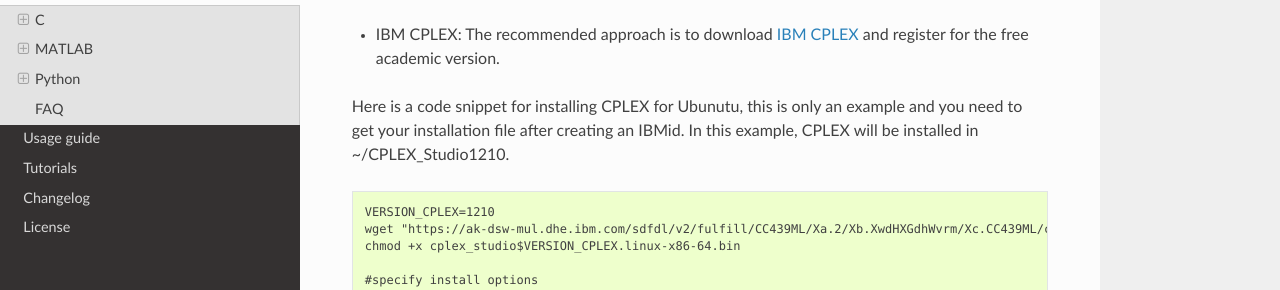
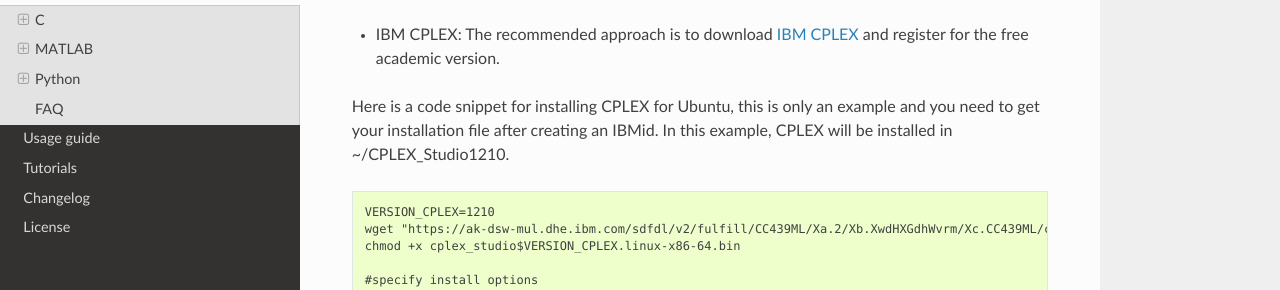
Before and after one commit to marouenbg/VFFVA, a Sphinx documentation site: the page built from docs/install/index.md, in a window 1280 px wide and 900 px high, scrolled down 1009 px. Shown: the part 161-451 px from the top of the window. Built offline with Sphinx 7.4.7 and the Read the Docs theme 2.0.0, drawn with Linux system fonts in a browser that asks for light colours.

````diff
--- a/docs/changelog.rst
+++ b/docs/changelog.rst
@@ -2,8 +2,8 @@
 Changelog
 ==========
 
+* :release:`0.4.0 <2022.08.10>`
 * :feature:`-` Support for Cv <= d constraints
-* :release:`0.4.0 <2022.08.10>`
+* :release:`0.1.0 <2018.10.01>`
 * :feature:`-` Changelog added to the doc
 * :feature:`-` Improve the docs
-* :release:`0.1.0 <2018.10.01>`
--- a/docs/install/index.md
+++ b/docs/install/index.md
@@ -50,7 +50,7 @@ export PATH=$HOME/open-mpi/bin:$PATH
 ```
 + IBM CPLEX: The recommended approach is to download [IBM CPLEX](http://www.ibm.com/academic) and register for the free academic version.
 
-Here is a code snippet for installing CPLEX for Ubunutu, this is only an example and you need to get your installation file after creating an IBMid.
+Here is a code snippet for installing CPLEX for Ubuntu, this is only an example and you need to get your installation file after creating an IBMid.
 In this example, CPLEX will be installed in ~/CPLEX_Studio1210.
 
 ```
````
Also changed, not shown: docs/guide/index.md (+1 -1 lines), 12 other files.
